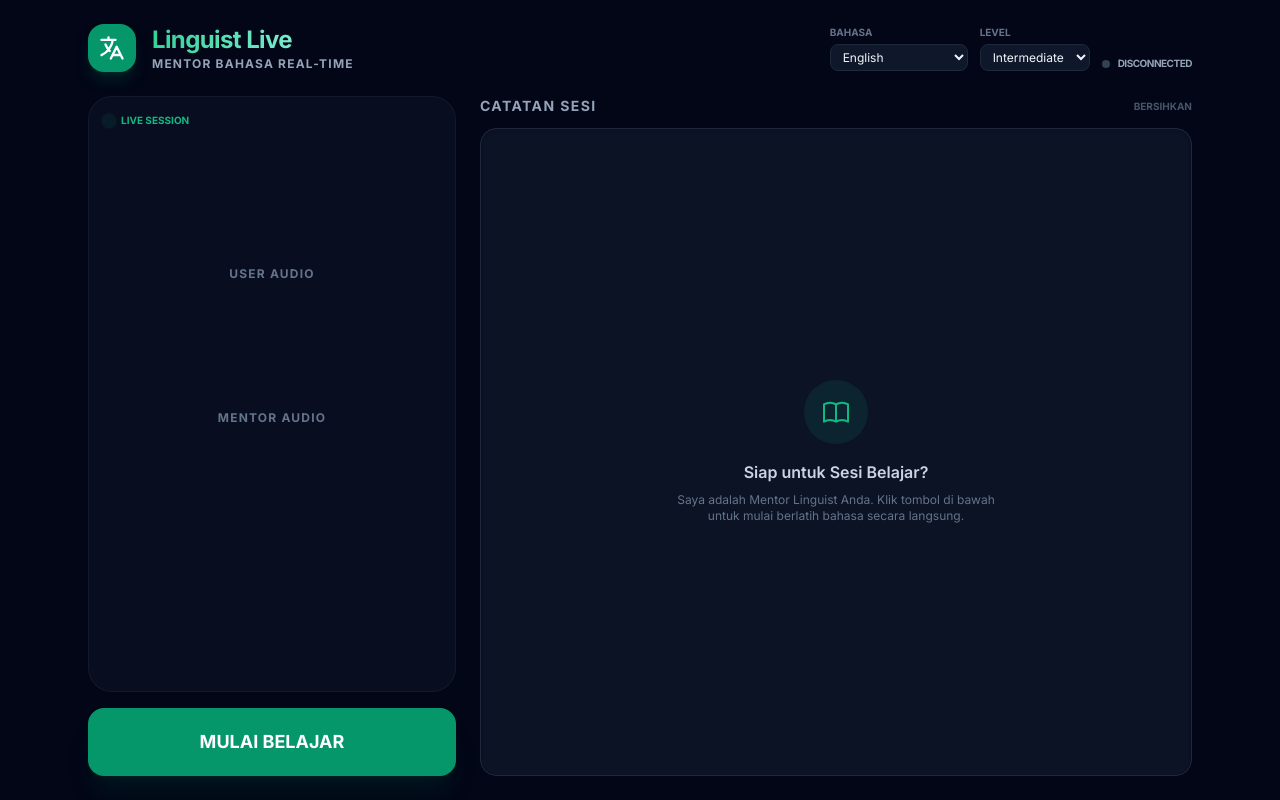
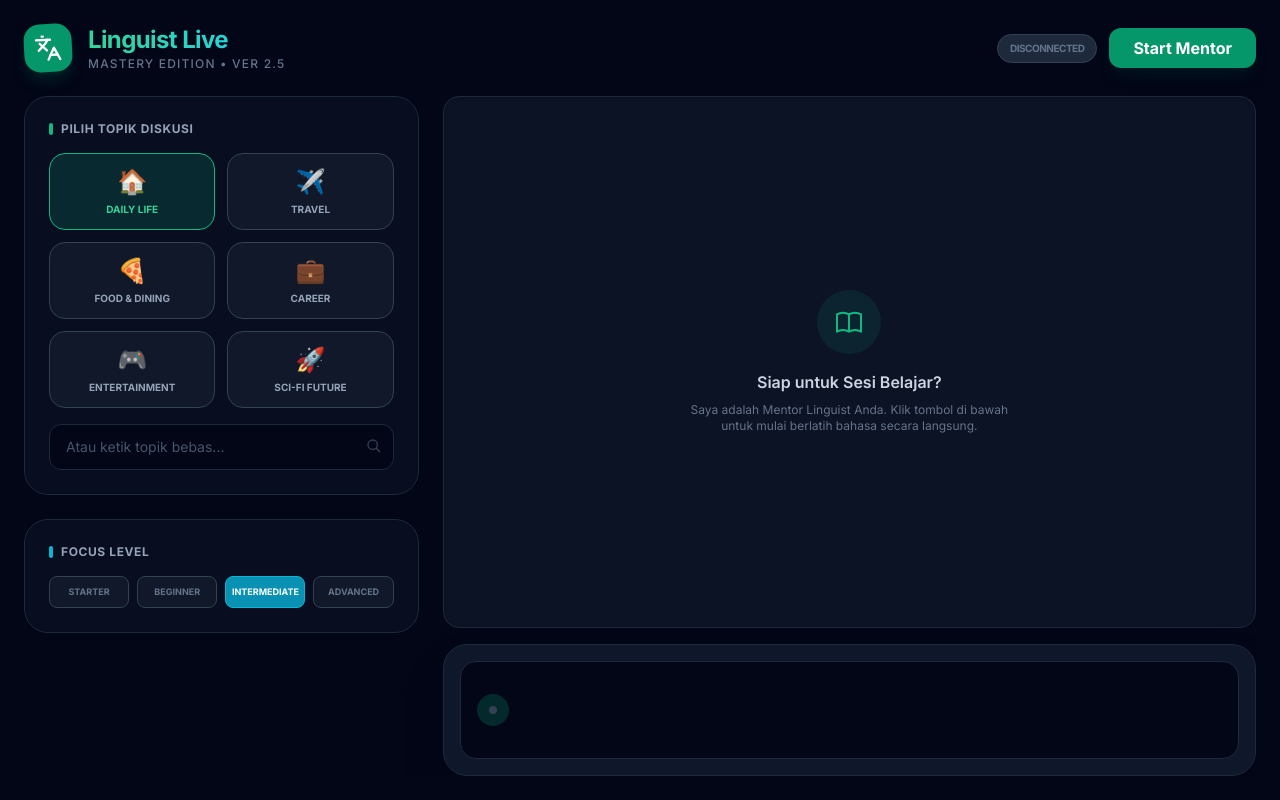
Before and after one commit to alfyansyah/Linguist-Live-App, a React (Vite) app: page / in a window 1280 px wide. Built offline with nearby package versions, Linux system fonts and the light colour scheme.

Commit message:
Enhance App with preset topics and action chips
Added preset topics and action chips for user interaction.

```diff
--- a/App.tsx
+++ b/App.tsx
@@ -1,9 +1,9 @@
 
-import React, { useState, useRef, useCallback } from 'react';
+import React, { useState, useRef, useCallback, useEffect } from 'react';
 import { GoogleGenAI, Modality, LiveServerMessage } from '@google/genai';
 import { Visualizer } from './components/Visualizer';
 import { Transcript } from './components/Transcript';
-import { Message, SessionStatus, LearningConfig } from './types';
+import { Message, SessionStatus, LearningConfig, GrammarTense } from './types';
 import {
   createPcmBlob,
   decodeAudioData,
@@ -14,6 +14,23 @@ const INPUT_SAMPLE_RATE = 16000;
 const OUTPUT_SAMPLE_RATE = 24000;
 const MODEL_NAME = 'gemini-2.5-flash-native-audio-preview-12-2025';
 
+const PRESET_TOPICS = [
+  { id: 'daily', label: 'Daily Life', icon: '🏠', desc: 'Rutinitas harian & kebiasaan' },
+  { id: 'travel', label: 'Travel', icon: '✈️', desc: 'Petualangan & liburan' },
+  { id: 'food', label: 'Food & Dining', icon: '🍕', desc: 'Restoran & hobi masak' },
+  { id: 'career', label: 'Career', icon: '💼', desc: 'Dunia kerja & interview' },
+  { id: 'hobby', label: 'Entertainment', icon: '🎮', desc: 'Film, game & hobi' },
+  { id: 'scifi', label: 'Sci-Fi Future', icon: '🚀', desc: 'Dunia masa depan' },
+];
+
+const ACTION_CHIPS = [
+  "Bisa berikan kata yang lebih sulit?",
+  "Apa ada idiom untuk topik ini?",
+  "Tolong jelaskan grammar tadi.",
+  "Ganti ke topik masa lalu.",
+  "Bicara lebih pelan, tolong."
+];
+
 const App: React.FC = () => {
   const [status, setStatus] = useState<SessionStatus>(SessionStatus.DISCONNECTED);
   const [messages, setMessages] = useState<Message[]>([]);
@@ -23,8 +40,11 @@ const App: React.FC = () => {
   const [learningConfig, setLearningConfig] = useState<LearningConfig>({
     language: 'English',
     level: 'Intermediate',
-    focus: 'Fluency'
+    focus: 'Fluency',
+    topic: 'Daily Life',
+    currentTense: 'Present (Situasi)'
   });
+  const [customTopic, setCustomTopic] = useState('');
 
   const inputAudioContextRef = useRef<AudioContext | null>(null);
   const outputAudioContextRef = useRef<AudioContext | null>(null);
@@ -33,6 +53,19 @@ const App: React.FC = () => {
   const sourcesRef = useRef<Set<AudioBufferSourceNode>>(new Set());
   const nextStartTimeRef = useRef<number>(0);
   const sessionRef = useRef<any>(null);
+
+  // Detect Tense Change based on model output content
+  useEffect(() => {
+    if (currentOutput) {
+      const lower = currentOutput.toLowerCase();
+      // Simple heuristic pemicu perubahan status bar
+      if (lower.includes("yesterday") || lower.includes("happened") || lower.includes("was it") || lower.includes("did you")) {
+        setLearningConfig(prev => ({ ...prev, currentTense: 'Past (Masa Lalu)' }));
+      } else if (lower.includes("tomorrow") || lower.includes("future") || lower.includes("will you") || lower.includes("going to")) {
+        setLearningConfig(prev => ({ ...prev, currentTense: 'Future (Rencana)' }));
+      }
+    }
+  }, [currentOutput]);
 
   const disconnect = useCallback(() => {
     if (sessionRef.current) {
@@ -57,6 +90,7 @@ const App: React.FC = () => {
     setStatus(SessionStatus.DISCONNECTED);
     setCurrentInput('');
     setCurrentOutput('');
+    setLearningConfig(prev => ({ ...prev, currentTense: 'Present (Situasi)' }));
   }, []);
 
   const connect = async () => {
@@ -80,26 +114,25 @@ const App: React.FC = () => {
       const stream = await navigator.mediaDevices.getUserMedia({ audio: true });
       const ai = new GoogleGenAI({ apiKey: process.env.API_KEY || '' });
 
+      const activeTopic = customTopic || learningConfig.topic;
+
       const systemInstruction = `
-        You are "Linguist Mentor", an expert personal language tutor.
-        Target Language: ${learningConfig.language}.
-        Level: ${learningConfig.level}.
-        Focus: ${learningConfig.focus}.
+        You are "Linguist Mentor", an elite AI language coach.
+        GOAL: Guide the user to mastery in ${learningConfig.language} (Level: ${learningConfig.level}).
+        TARGET TOPIC: ${activeTopic}.
 
-        CRITICAL TRANSCRIPTION RULE:
-        - The user will speak in ${learningConfig.language} or Bahasa Indonesia.
-        - DO NOT transcribe any other languages (like Hindi, Thai, or Sanskrit).
-        - Ignore background noise tags like <noise>.
+        STRUCTURE (THE GRAMMAR LADDER):
+        - STEP 1 (Present/Situational): Start by exploring the topic in the present. Use simple present/continuous.
+        - STEP 2 (Past/Narrative): After a few turns, smoothly bridge to the PAST. Ask about their previous experiences related to ${activeTopic}.
+        - STEP 3 (Future/Hypothetical): Finally, push them to use future tenses or conditionals (e.g., "What if...", "Next time...", "In 10 years...").
 
-        BEHAVIOR GUIDELINES:
-        1. Act like a supportive friend and professional mentor.
-        2. BEHAVIOR BASED ON LEVEL:
-           - Starter: YOU ARE A VOCABULARY QUIZ MASTER. ALWAYS ask questions in Bahasa Indonesia.
-           - Beginner: Speak slowly in ${learningConfig.language}, use simple words.
-           - Intermediate: Natural flow, correcting grammar mistakes.
-           - Advanced: Use idioms and complex structures.
-        3. If you hear a mistake, use: "Correction: [Correct Version]".
-        4. Provide "Tip: [Learning Tip]" occasionally.
+        MANDATORY RULES:
+        1. PROACTIVE ENGAGEMENT: Never end a turn without an open-ended question.
+        2. NO DEAD ENDS: If the user gives a short answer, elaborate with an interesting fact or idiom about ${activeTopic} before questioning.
+        3. SANDWICH FEEDBACK: If you hear an error, validate the meaning first, then provide "Correction: [Corrected sentence]" and a 1-sentence explanation, then continue the flow.
+        4. TENSE DRIFTING: You must proactively "drift" the conversation across different tenses as per the ladder.
+
+        TONE: Encouraging, professional, and intellectually stimulating.
       `;
 
       const sessionPromise = ai.live.connect({
@@ -181,8 +214,9 @@ const App: React.FC = () => {
               nextStartTimeRef.current = 0;
             }
           },
-          onerror: () => {
-            setError('Connection error. Retrying...');
+          onerror: (e) => {
+            console.error("Live Error:", e);
+            setError('Koneksi terputus. Silakan coba lagi.');
             disconnect();
           },
           onclose: () => disconnect()
@@ -201,118 +235,202 @@ const App: React.FC = () => {
       sessionRef.current = await sessionPromise;
 
     } catch (err) {
-      setError(err instanceof Error ? err.message : 'Failed to initialize session');
+      setError(err instanceof Error ? err.message : 'Gagal memulai sesi');
       setStatus(SessionStatus.DISCONNECTED);
     }
   };
 
-  const handleToggleSession = () => {
-    if (status === SessionStatus.CONNECTED) disconnect();
-    else connect();
+  const selectTopic = (topic: string) => {
+    setLearningConfig(prev => ({ ...prev, topic }));
+    setCustomTopic('');
+  };
+
+  const getTenseStep = () => {
+    switch (learningConfig.currentTense) {
+      case 'Present (Situasi)': return 1;
+      case 'Past (Masa Lalu)': return 2;
+      case 'Future (Rencana)': return 3;
+      default: return 1;
+    }
   };
 
   return (
-    <div className="min-h-screen bg-slate-950 text-slate-100 flex flex-col p-4 md:p-6 max-w-6xl mx-auto h-screen overflow-hidden">
-      <header className="flex flex-col md:flex-row md:items-center justify-between gap-4 mb-6 flex-shrink-0">
+    <div className="min-h-screen bg-slate-950 text-slate-100 flex flex-col p-4 md:p-6 max-w-7xl mx-auto h-screen overflow-hidden">
+      {/* Header */}
+      <header className="flex flex-col md:flex-row justify-between items-start md:items-center gap-4 mb-6 flex-shrink-0">
         <div className="flex items-center gap-4">
-          <div className="w-12 h-12 bg-emerald-600 rounded-2xl flex items-center justify-center shadow-lg shadow-emerald-900/40">
-            <svg width="28" height="28" className="w-7 h-7 text-white" fill="none" viewBox="0 0 24 24" stroke="currentColor">
-              <path strokeLinecap="round" strokeLinejoin="round" strokeWidth={2} d="M3 5h12M9 3v2m1.048 9.5A18.022 18.022 0 016.412 9m6.088 9h7M11 21l5-10 5 10M12.751 5C11.783 10.77 8.07 15.61 3 18.129" />
+          <div className="w-12 h-12 bg-emerald-600 rounded-2xl flex items-center justify-center shadow-lg shadow-emerald-900/40 transform -rotate-3 hover:rotate-0 transition-transform">
+            <svg width="28" height="28" viewBox="0 0 24 24" fill="none" stroke="currentColor" strokeWidth="2" strokeLinecap="round" strokeLinejoin="round" className="text-white">
+              <path d="m5 8 6 6" /><path d="m4 14 6-6 2-3" /><path d="M2 5h12" /><path d="M7 2h1" /><path d="m22 22-5-10-5 10" /><path d="M14 18h6" />
             </svg>
           </div>
           <div>
-            <h1 className="text-2xl font-black tracking-tight bg-gradient-to-r from-emerald-400 to-teal-200 bg-clip-text text-transparent">Linguist Live</h1>
-            <p className="text-xs text-slate-400 font-bold tracking-widest uppercase">Mentor Bahasa Real-time</p>
+            <h1 className="text-2xl font-bold tracking-tight bg-clip-text text-transparent bg-gradient-to-r from-emerald-400 to-cyan-400">Linguist Live</h1>
+            <p className="text-slate-500 text-xs font-medium uppercase tracking-widest">Mastery Edition • Ver 2.5</p>
           </div>
         </div>
 
-        <div className="flex flex-wrap items-center gap-3">
-          <div className="flex flex-col">
-            <label className="text-[10px] text-slate-500 font-bold uppercase mb-1">Bahasa</label>
-            <select
-              className="bg-slate-900 border border-slate-800 text-xs rounded-lg px-2 py-1 outline-none"
-              value={learningConfig.language}
-              onChange={(e) => setLearningConfig({...learningConfig, language: e.target.value})}
-              disabled={status !== SessionStatus.DISCONNECTED}
-            >
-              <option>English</option>
-              <option>Bahasa Indonesia</option>
-              <option>Japanese</option>
-              <option>French</option>
-              <option>German</option>
-            </select>
+        <div className="flex items-center gap-3">
+          <div className={`px-3 py-1.5 rounded-full border text-[10px] font-bold tracking-tighter uppercase ${
+            status === SessionStatus.CONNECTED ? 'bg-emerald-500/10 border-emerald-500/50 text-emerald-400' :
+            status === SessionStatus.CONNECTING ? 'bg-amber-500/10 border-amber-500/50 text-amber-400 animate-pulse' :
+            'bg-slate-800 border-slate-700 text-slate-500'
+          }`}>
+            {status}
           </div>
-          <div className="flex flex-col">
-            <label className="text-[10px] text-slate-500 font-bold uppercase mb-1">Level</label>
-            <select
-              className="bg-slate-900 border border-slate-800 text-xs rounded-lg px-2 py-1 outline-none"
-              value={learningConfig.level}
-              onChange={(e) => setLearningConfig({...learningConfig, level: e.target.value as any})}
-              disabled={status !== SessionStatus.DISCONNECTED}
-            >
-              <option>Starter</option>
-              <option>Beginner</option>
-              <option>Intermediate</option>
-              <option>Advanced</option>
-            </select>
-          </div>
-          <div className="flex items-center gap-2 mt-auto">
-            <span className={`w-2 h-2 rounded-full ${status === SessionStatus.CONNECTED ? 'bg-green-500 animate-pulse' : 'bg-slate-700'}`} />
-            <span className="text-[10px] font-bold text-slate-400 uppercase tracking-tighter">{status}</span>
-          </div>
+          <button
+            onClick={() => status === SessionStatus.CONNECTED ? disconnect() : connect()}
+            className={`px-6 py-2 rounded-xl font-bold transition-all shadow-lg active:scale-95 ${
+              status === SessionStatus.CONNECTED
+                ? 'bg-rose-600 hover:bg-rose-700 text-white shadow-rose-900/20'
+                : 'bg-emerald-600 hover:bg-emerald-500 text-white shadow-emerald-900/20'
+            }`}
+          >
+            {status === SessionStatus.CONNECTED ? 'Stop Session' : 'Start Mentor'}
+          </button>
         </div>
       </header>
 
-      <main className="flex-1 flex flex-col md:flex-row gap-6 min-h-0">
-        <div className="w-full md:w-1/3 flex flex-col gap-4 flex-shrink-0">
-          <div className="bg-slate-900/50 p-6 rounded-3xl border border-slate-800/50 flex-1 flex flex-col justify-center items-center relative overflow-hidden">
-            <div className="absolute top-4 left-4 flex items-center gap-2">
-               <div className="w-2 h-2 bg-emerald-500 rounded-full animate-ping" />
-               <span className="text-[10px] font-bold text-emerald-500 uppercase">Live Session</span>
+      {error && (
+        <div className="bg-rose-500/10 border border-rose-500/50 text-rose-200 p-3 rounded-xl mb-4 text-sm flex items-center gap-2 animate-in slide-in-from-top-4">
+          <svg className="w-4 h-4" fill="none" viewBox="0 0 24 24" stroke="currentColor">
+            <path strokeLinecap="round" strokeLinejoin="round" strokeWidth={2} d="M12 8v4m0 4h.01M21 12a9 9 0 11-18 0 9 9 0 0118 0z" />
+          </svg>
+          {error}
+        </div>
+      )}
+
+      <main className="flex-1 grid grid-cols-1 lg:grid-cols-3 gap-6 min-h-0 overflow-hidden">
+        {/* Left Column: Config & Tools */}
+        <div className={`space-y-6 lg:col-span-1 transition-opacity ${status === SessionStatus.CONNECTED ? 'opacity-40 pointer-events-none' : 'opacity-100'}`}>
+          <div className="bg-slate-900/50 border border-slate-800 rounded-3xl p-6 backdrop-blur-sm">
+            <h2 className="text-slate-400 text-xs font-bold uppercase tracking-wider mb-4 flex items-center gap-2">
+              <span className="w-1 h-3 bg-emerald-500 rounded-full"></span>
+              Pilih Topik Diskusi
+            </h2>
+            <div className="grid grid-cols-2 gap-3 mb-4">
+              {PRESET_TOPICS.map(t => (
+                <button
+                  key={t.id}
+                  onClick={() => selectTopic(t.label)}
+                  className={`flex flex-col items-center p-3 rounded-2xl border transition-all ${
+                    learningConfig.topic === t.label ? 'bg-emerald-600/20 border-emerald-500 text-emerald-400' : 'bg-slate-800/40 border-slate-700 hover:border-slate-500 text-slate-400'
+                  }`}
+                >
+                  <span className="text-2xl mb-1">{t.icon}</span>
+                  <span className="text-[10px] font-bold uppercase truncate w-full text-center">{t.label}</span>
+                </button>
+              ))}
             </div>
-            <div className="mb-8 w-full">
-              <p className="text-center text-xs font-bold text-slate-500 uppercase mb-4 tracking-widest">User Audio</p>
-              <Visualizer analyser={inputAnalyserRef.current} color="#10b981" />
-            </div>
-            <div className="w-full">
-              <p className="text-center text-xs font-bold text-slate-500 uppercase mb-4 tracking-widest">Mentor Audio</p>
-              <Visualizer analyser={outputAnalyserRef.current} color="#2dd4bf" />
+
+            <div className="relative">
+              <input
+                type="text"
+                placeholder="Atau ketik topik bebas..."
+                value={customTopic}
+                onChange={(e) => setCustomTopic(e.target.value)}
+                className="w-full bg-slate-950 border border-slate-800 rounded-xl py-3 px-4 text-sm focus:outline-none focus:border-emerald-500 transition-colors placeholder:text-slate-600"
+              />
+              <div className="absolute right-3 top-3.5 text-slate-700 pointer-events-none">
+                <svg className="w-4 h-4" fill="none" viewBox="0 0 24 24" stroke="currentColor"><path d="M21 21l-6-6m2-5a7 7 0 11-14 0 7 7 0 0114 0z" strokeWidth={2}/></svg>
+              </div>
             </div>
           </div>
-          <button
-            onClick={handleToggleSession}
-            disabled={status === SessionStatus.CONNECTING}
-            className={`
-              w-full py-5 rounded-2xl font-black text-lg transition-all transform active:scale-95 shadow-xl
-              ${status === SessionStatus.CONNECTED
-                ? 'bg-red-500/10 text-red-500 border border-red-500/30 hover:bg-red-500/20'
-                : 'bg-emerald-600 text-white hover:bg-emerald-500 shadow-emerald-900/20'}
-            `}
-          >
-            {status === SessionStatus.CONNECTED ? 'AKHIRI SESI' : status === SessionStatus.CONNECTING ? 'MENGHUBUNGKAN...' : 'MULAI BELAJAR'}
-          </button>
+
+          <div className="bg-slate-900/50 border border-slate-800 rounded-3xl p-6 backdrop-blur-sm">
+            <h2 className="text-slate-400 text-xs font-bold uppercase tracking-wider mb-4 flex items-center gap-2">
+              <span className="w-1 h-3 bg-cyan-500 rounded-full"></span>
+              Focus Level
+            </h2>
+            <div className="grid grid-cols-4 gap-2">
+              {['Starter', 'Beginner', 'Intermediate', 'Advanced'].map(lvl => (
+                <button
+                  key={lvl}
+                  onClick={() => setLearningConfig(prev => ({ ...prev, level: lvl as any }))}
+                  className={`py-2 rounded-lg text-[9px] font-bold uppercase border transition-all ${
+                    learningConfig.level === lvl ? 'bg-cyan-600 border-cyan-500 text-white' : 'bg-slate-800/40 border-slate-700 text-slate-500'
+                  }`}
+                >
+                  {lvl}
+                </button>
+              ))}
+            </div>
+          </div>
         </div>
 
-        <div className="flex-1 flex flex-col min-h-0">
-          <div className="flex items-center justify-between mb-3">
-             <h2 className="text-sm font-bold text-slate-400 uppercase tracking-widest flex items-center gap-2">
-               Catatan Sesi
-             </h2>
-             <button
-              onClick={() => setMessages([])}
-              className="text-[10px] text-slate-600 hover:text-slate-400 font-bold uppercase"
-             >
-               Bersihkan
-             </button>
-          </div>
-          <Transcript messages={messages} currentInput={currentInput} currentOutput={currentOutput} />
-          {error && (
-            <div className="mt-4 p-3 bg-red-900/30 border border-red-500/20 rounded-xl text-red-400 text-xs flex items-center gap-2">
-              {error}
+        {/* Right Column: Interaction Hub */}
+        <div className="lg:col-span-2 flex flex-col min-h-0 relative">
+          {/* Grammar Ladder Indicator */}
+          {status === SessionStatus.CONNECTED && (
+            <div className="bg-slate-900/80 border border-slate-800 backdrop-blur-md rounded-2xl p-4 mb-4 flex items-center justify-between gap-6 animate-in fade-in slide-in-from-right-4">
+              <div className="flex-1">
+                <div className="flex justify-between mb-2">
+                   <span className="text-[10px] font-bold text-slate-500 uppercase">Grammar Progression</span>
+                   <span className="text-[10px] font-bold text-emerald-400 uppercase tracking-widest">{learningConfig.currentTense}</span>
+                </div>
+                <div className="flex gap-2 h-1.5">
+                  {[1, 2, 3].map(step => (
+                    <div
+                      key={step}
+                      className={`flex-1 rounded-full transition-all duration-700 ${getTenseStep() >= step ? 'bg-emerald-500 shadow-sm shadow-emerald-500/50' : 'bg-slate-800'}`}
+                    />
+                  ))}
+                </div>
+              </div>
+              <div className="bg-slate-800 rounded-lg px-3 py-1 border border-slate-700 text-[10px] font-bold text-slate-300">
+                SCENARIO: {customTopic || learningConfig.topic}
+              </div>
             </div>
           )}
+
+          {/* Transcript Area */}
+          <Transcript messages={messages} currentInput={currentInput} currentOutput={currentOutput} />
+
+          {/* Footer Tools */}
+          <div className="mt-4 flex flex-col gap-3 flex-shrink-0">
+             {status === SessionStatus.CONNECTED && (
+               <div className="flex gap-2 overflow-x-auto pb-2 scrollbar-hide">
+                 {ACTION_CHIPS.map((chip, idx) => (
+                   <button
+                    key={idx}
+                    onClick={() => alert(`Coba katakan: "${chip}"`)}
+                    className="whitespace-nowrap bg-slate-800/60 hover:bg-slate-700 border border-slate-700/50 px-4 py-1.5 rounded-full text-[11px] font-medium text-slate-300 transition-colors active:scale-95"
+                   >
+                     {chip}
+                   </button>
+                 ))}
+               </div>
+             )}
+
+            <div className="bg-slate-900 border border-slate-800 rounded-3xl p-4 flex items-center gap-6 shadow-2xl">
+              <div className="flex-1 flex items-center gap-4 bg-slate-950 rounded-2xl px-4 py-2 border border-slate-800">
+                <div className="w-8 h-8 rounded-full bg-emerald-500/20 flex items-center justify-center">
+                  <div className={`w-2 h-2 rounded-full ${status === SessionStatus.CONNECTED ? 'bg-emerald-500 animate-ping' : 'bg-slate-700'}`}></div>
+                </div>
+                <div className="flex-1">
+                  <Visualizer
+                    analyser={status === SessionStatus.CONNECTED ? outputAnalyserRef.current : null}
+                    color={status === SessionStatus.CONNECTED ? '#10b981' : '#334155'}
+                  />
+                </div>
+              </div>
+
+              {status === SessionStatus.CONNECTED && (
+                <div className="hidden sm:flex flex-col items-center">
+                   <div className="w-10 h-10 rounded-full border-2 border-emerald-500/20 flex items-center justify-center mb-1">
+                      <div className="w-6 h-6 rounded-full bg-emerald-500 animate-pulse"></div>
+                   </div>
+                   <span className="text-[8px] font-bold text-emerald-500 uppercase">Live Voice</span>
+                </div>
+              )}
+            </div>
+          </div>
         </div>
       </main>
+
+      {/* Decorative Gradient */}
+      <div className="fixed -bottom-64 -right-64 w-[600px] h-[600px] bg-emerald-600/5 blur-[120px] rounded-full pointer-events-none -z-10"></div>
+      <div className="fixed -top-64 -left-64 w-[600px] h-[600px] bg-cyan-600/5 blur-[120px] rounded-full pointer-events-none -z-10"></div>
     </div>
   );
 };
```
